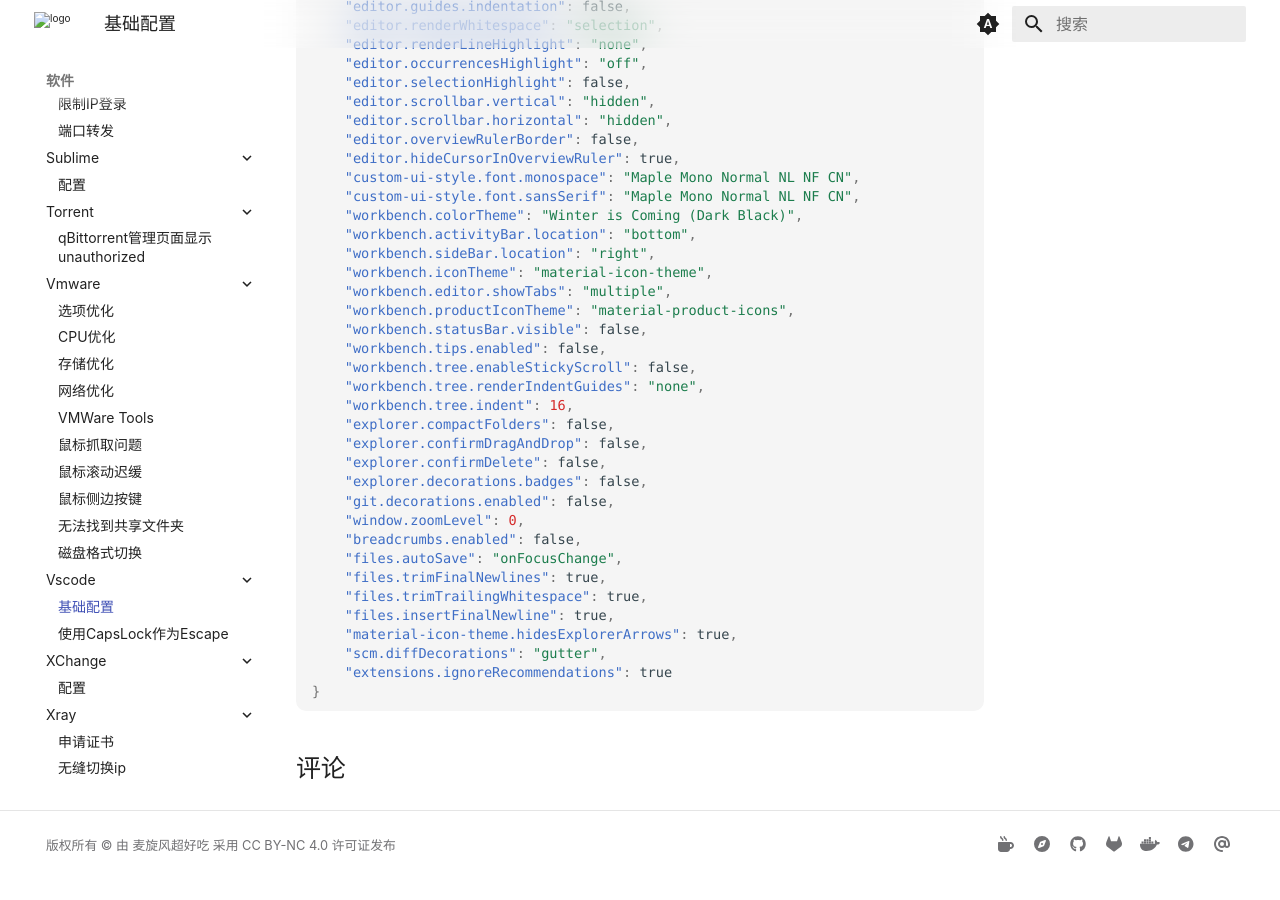
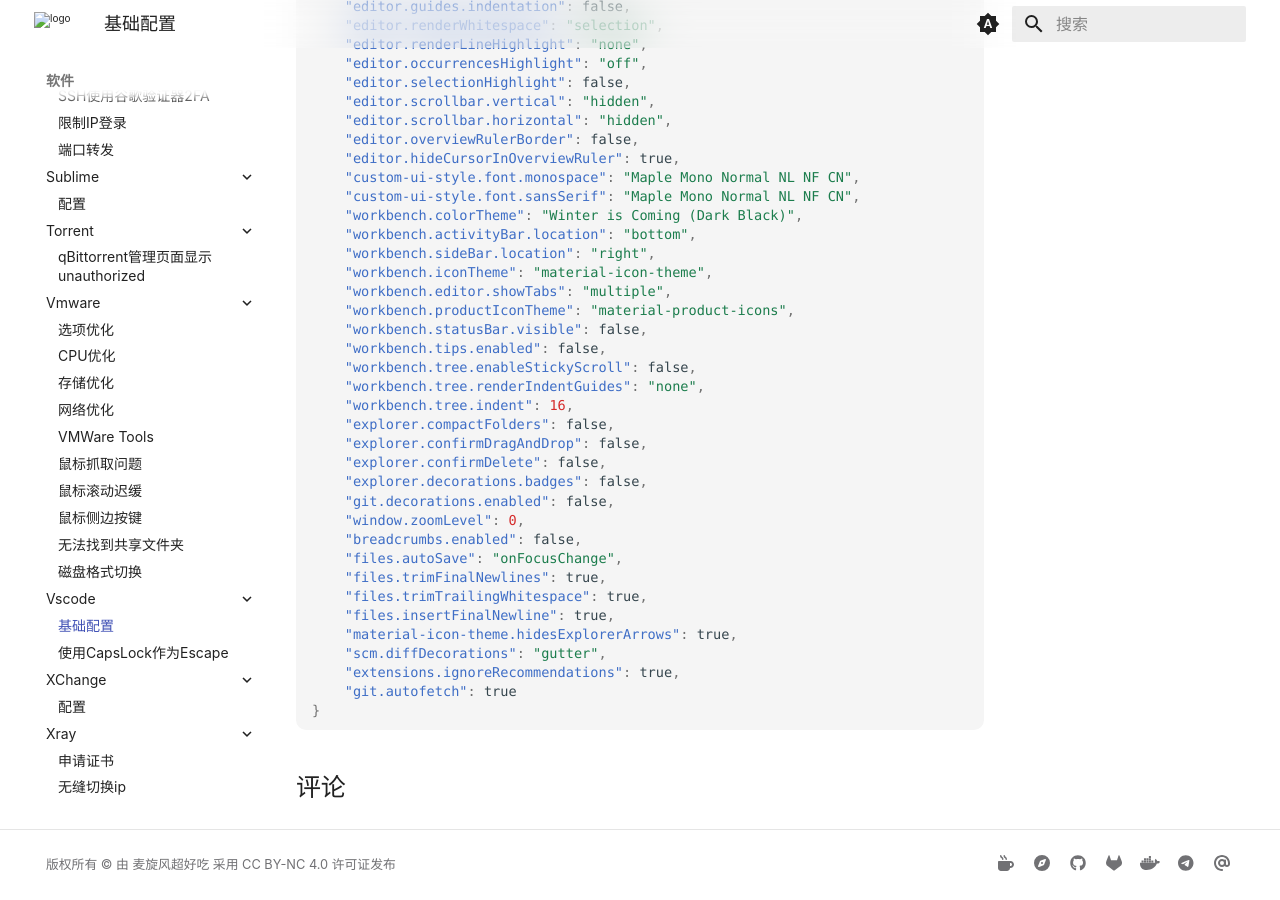
Before and after one commit to ricolxwz/note, an MkDocs documentation site: the page built from docs/software/vscode/config.md, in a window 1280 px wide and 900 px high, scrolled down 644 px. Built offline with MkDocs 1.6.1 and Material for MkDocs 9.7.7, drawn with Linux system fonts in a browser that asks for light colours; comment, search, counter and statistics services are not loaded; a style sheet for code colours, icons or effects is not loaded.

Commit message:
docs: update config.md

````diff
--- a/docs/software/vscode/config.md
+++ b/docs/software/vscode/config.md
@@ -60,6 +60,7 @@
     "files.insertFinalNewline": true,
     "material-icon-theme.hidesExplorerArrows": true,
     "scm.diffDecorations": "gutter",
-    "extensions.ignoreRecommendations": true
+    "extensions.ignoreRecommendations": true,
+    "git.autofetch": true
 }
 ```
````
